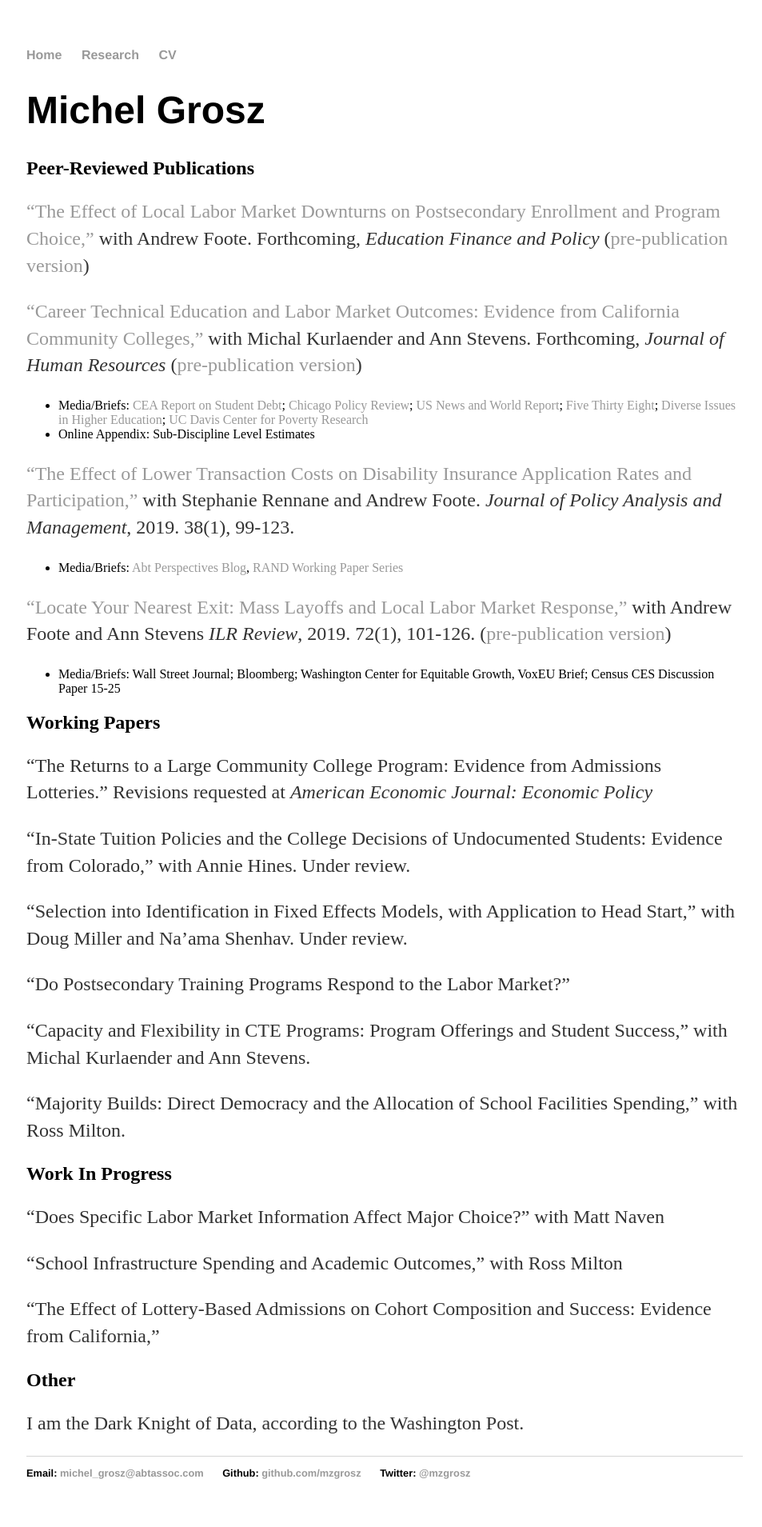
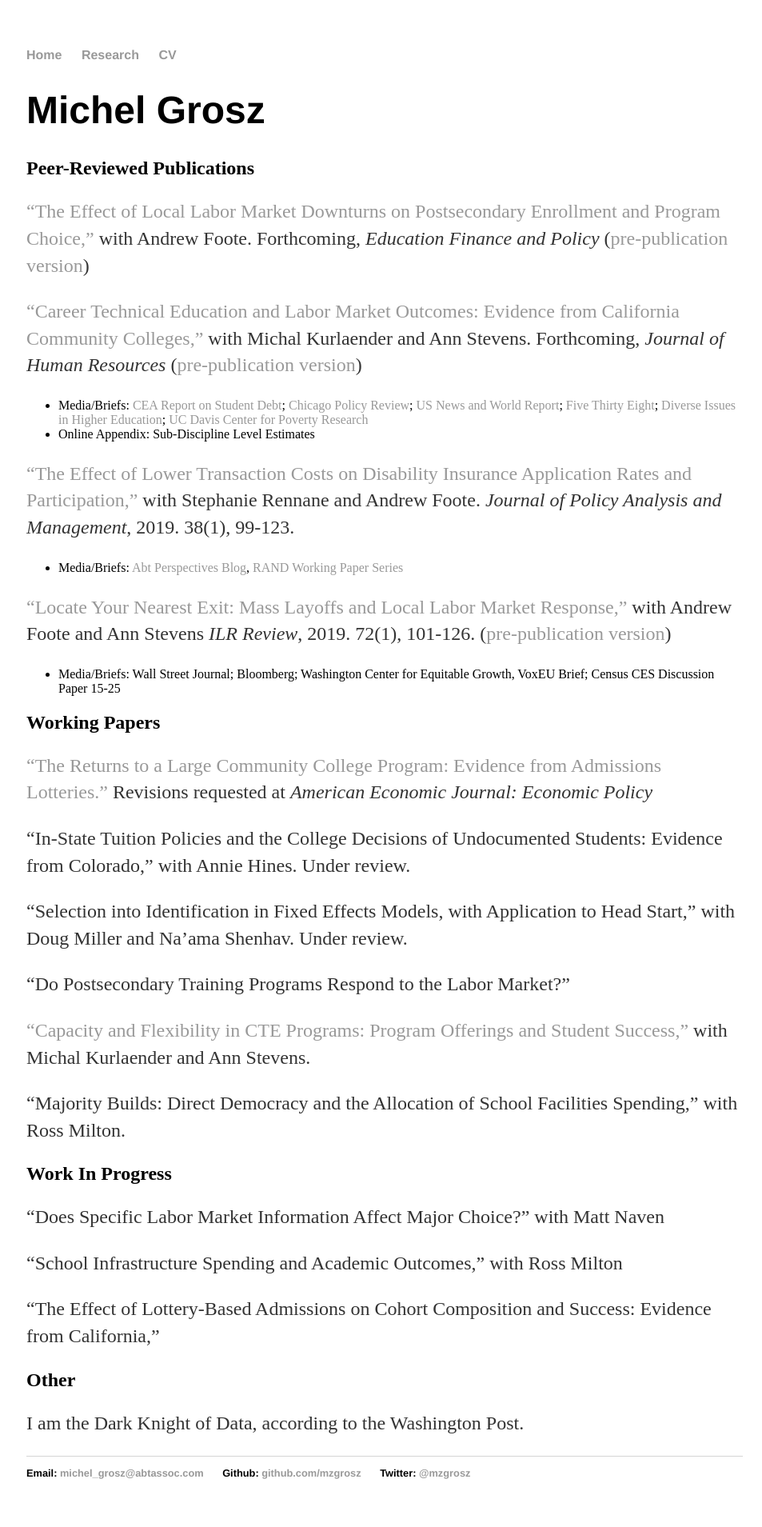
Before and after one commit to mzgrosz/mzgrosz.github.io, a Jekyll site: the page built from research/index.md, in a window 1280 px wide. Shown: the whole page at 80% size, without its empty margins (159-1112 px from the left). Built offline with Jekyll 4.4.1, drawn with Linux system fonts in a browser that asks for light colours; part of the change alters nothing that is shown.

```diff
--- a/research/index.md
+++ b/research/index.md
@@ -25,7 +25,7 @@ title: Michel Grosz
 
 ## Working Papers
 
-"The Returns to a Large Community College Program: Evidence from Admissions Lotteries." Revisions requested at *American Economic Journal: Economic Policy*
+["The Returns to a Large Community College Program: Evidence from Admissions Lotteries."](/research/grosz_JMP_081118.pdf) Revisions requested at *American Economic Journal: Economic Policy*
 
 "In-State Tuition Policies and the College Decisions of Undocumented Students: Evidence from Colorado," with Annie Hines. Under review.
 
@@ -33,7 +33,7 @@ title: Michel Grosz
 
 "Do Postsecondary Training Programs Respond to the Labor Market?"
 
-"Capacity and Flexibility in CTE Programs: Program Offerings and Student Success," with Michal Kurlaender and Ann Stevens.
+["Capacity and Flexibility in CTE Programs: Program Offerings and Student Success,"](https://education.ucdavis.edu/sites/main/files/cte_flexibility_paper_draft_9-30-18_for_ies.pdf) with Michal Kurlaender and Ann Stevens.
 
 "Majority Builds: Direct Democracy and the Allocation of School Facilities Spending," with Ross Milton.
 
```
